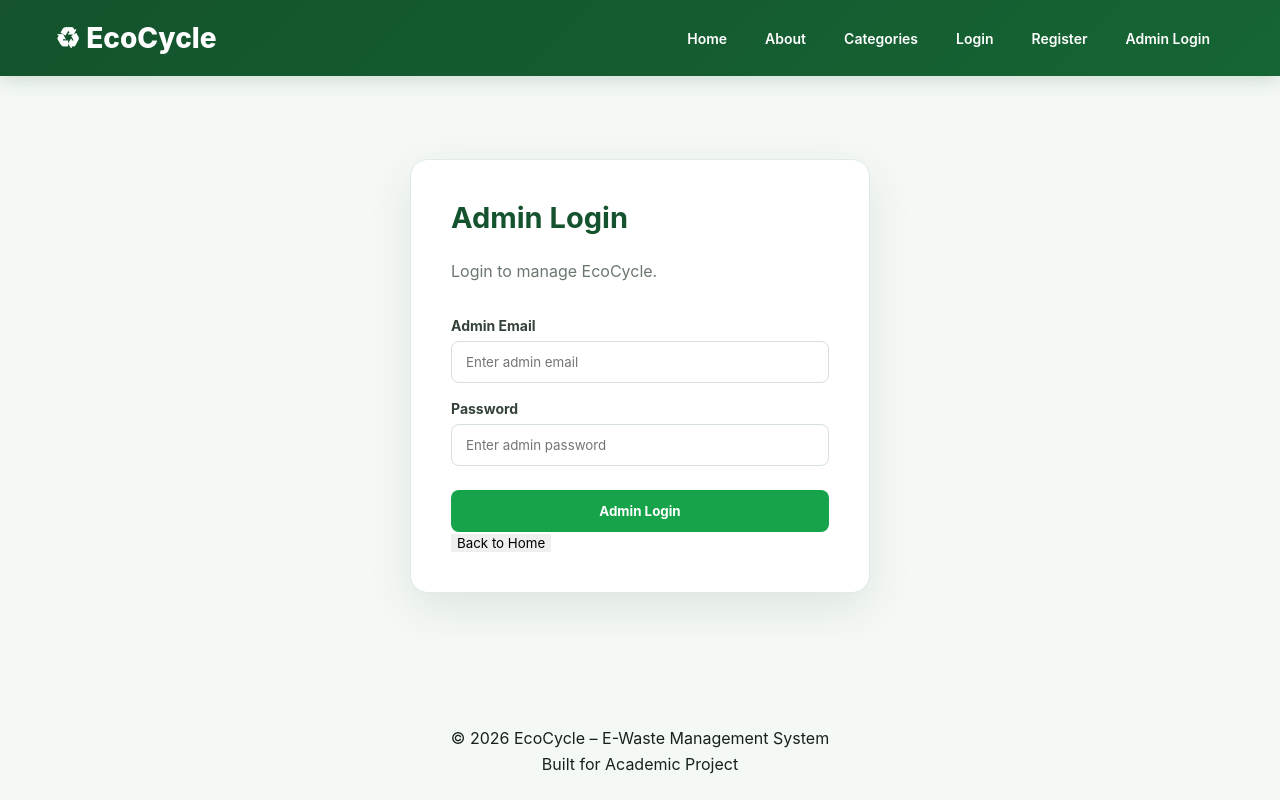
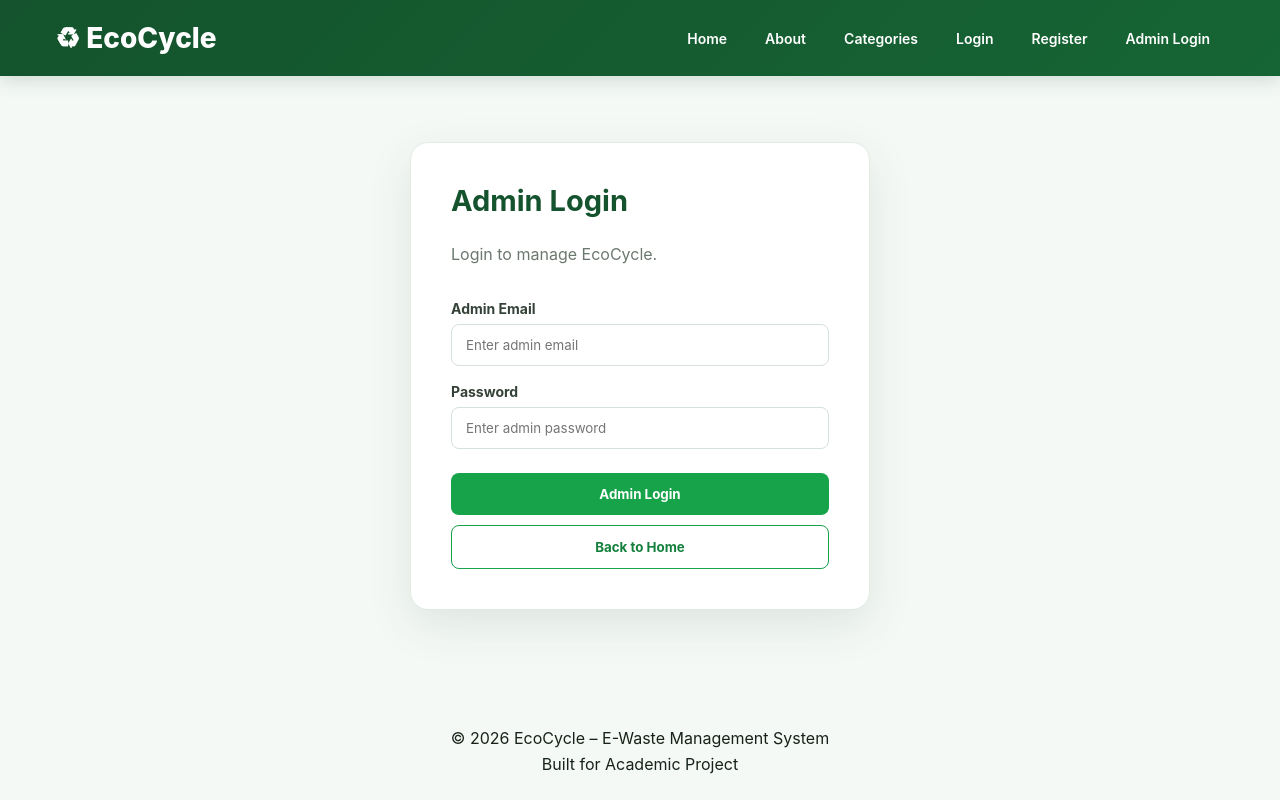
Before and after one commit to Suvadip2/EcoCycle, a React (Vite) app in the folder ecocycle/: page /#home in a window 1280 px wide. Both pictures are taken after a click on the button "Admin Login". Built offline with nearby package versions, Linux system fonts and the light colour scheme.

Commit message:
Add class to secondary button in AdminLogin component

```diff
--- a/ecocycle/src/pages/AdminLogin.jsx
+++ b/ecocycle/src/pages/AdminLogin.jsx
@@ -64,6 +64,7 @@ function AdminLogin({ setCurrentPage }) {
 
         <button
           type="button"
+          className="auth-secondary-button"
           onClick={() => setCurrentPage("home")}
         >
           Back to Home
```
